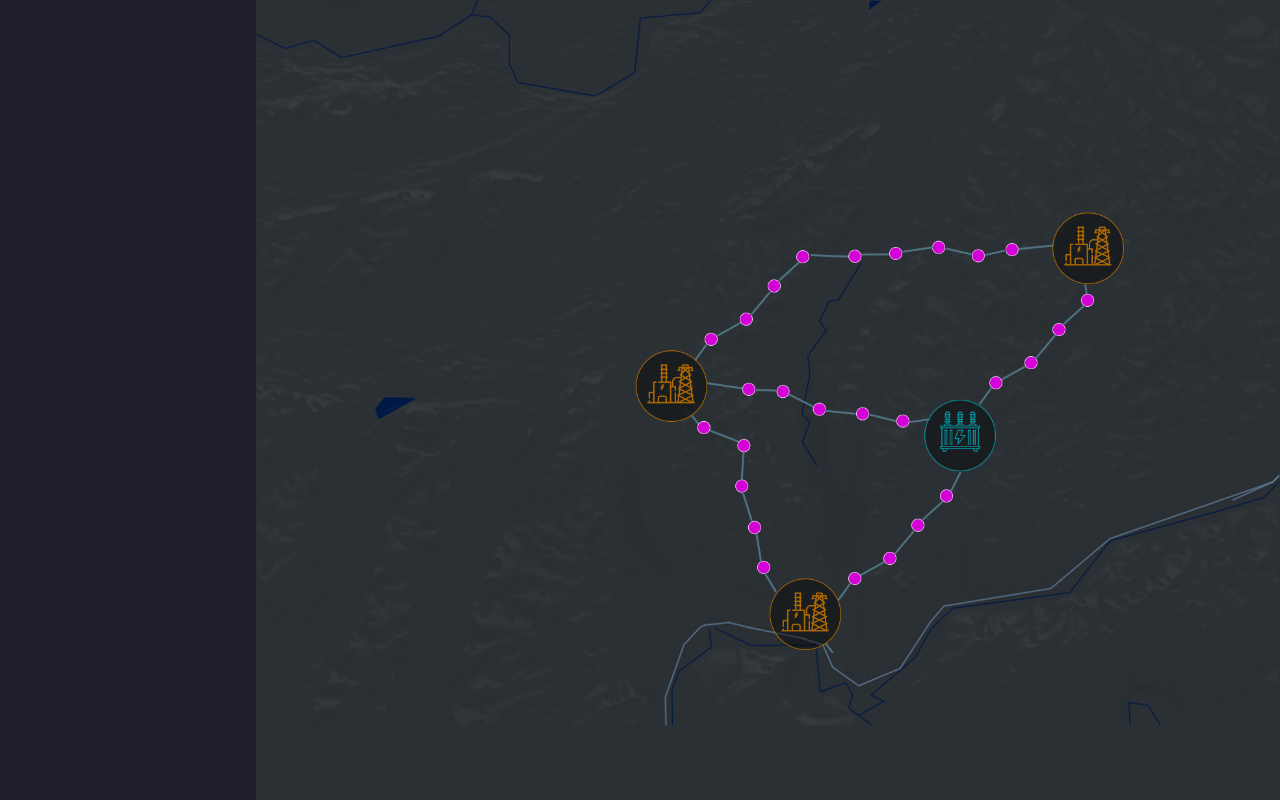
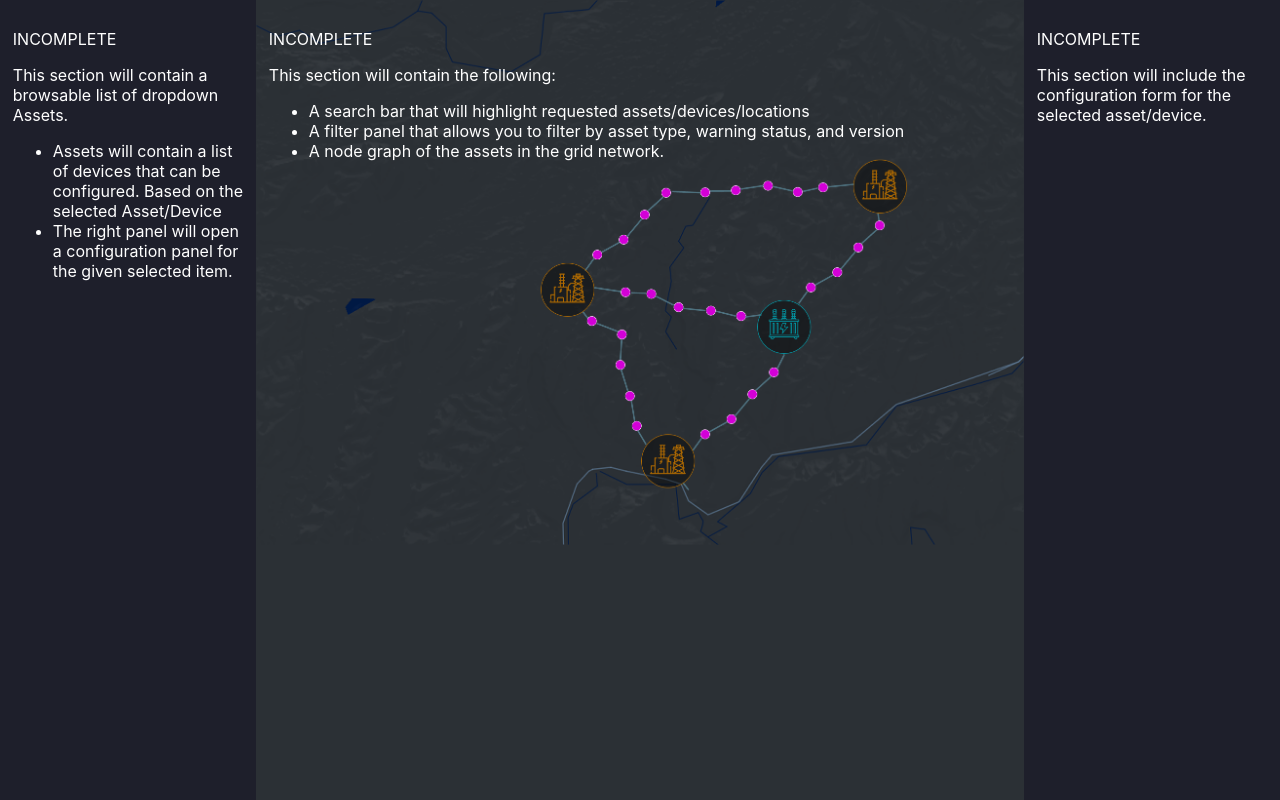
Before and after one commit to AdventureSlugg/DeviceContainerManager, a React (Create React App) app in the folder frontend/: page / in a window 1280 px wide. Built offline with nearby package versions, Linux system fonts and the light colour scheme.

Commit message:
Stubbed out the three panel sections

```diff
--- a/frontend/src/App.css
+++ b/frontend/src/App.css
@@ -6,4 +6,5 @@
 .App {
   background-color: var(--background);
   height: 100vh;
+  color: white;
 }
--- a/frontend/src/App.tsx
+++ b/frontend/src/App.tsx
@@ -3,20 +3,17 @@ import './App.css';
 import React, { ReactNode } from 'react';
 
 import ThreePanelLayout from './components/page-layouts/ThreePanelLayout/ThreePanelLayout';
-
-function Temp (): ReactNode {
-	return (
-		<div>  </div>
-	)
-}
+import LeftPanel from './components/content-sections/LeftPanel/LeftPanel';
+import MiddlePanel from './components/content-sections/MiddlePanel/MiddlePanel';
+import RightPanel from './components/content-sections/RightPanel/RightPanel';
 
 function App() {
 	return (
 		<div className="App">
 			<ThreePanelLayout
-				rightPanel={ Temp() }
-				middlePanel={ Temp() }
-				leftPanel={ Temp() }
+				rightPanel={ RightPanel() }
+				middlePanel={ MiddlePanel() }
+				leftPanel={ LeftPanel() }
 			/>
 		</div>
 	);
--- /dev/null
+++ b/frontend/src/components/content-sections/LeftPanel/LeftPanel.css
@@ -0,0 +1,3 @@
+.leftPanel {
+	padding: 1vw;
+}
--- /dev/null
+++ b/frontend/src/components/content-sections/LeftPanel/LeftPanel.tsx
@@ -0,0 +1,24 @@
+import './LeftPanel.css';
+
+function LeftPanel () {
+	return (
+		<div className='leftPanel'>
+			<p>
+				INCOMPLETE
+			</p>
+			<p>
+				This section will contain a browsable list of dropdown Assets.
+			</p>
+			<ul>
+				<li>
+					Assets will contain a list of devices that can be configured. Based on the selected Asset/Device
+				</li>
+				<li>
+					The right panel will open a configuration panel for the given selected item.
+				</li>
+			</ul>
+		</div>
+	)
+}
+
+export default LeftPanel;
--- /dev/null
+++ b/frontend/src/components/content-sections/MiddlePanel/MiddlePanel.css
@@ -0,0 +1,3 @@
+.middlePanel {
+	padding: 1vw;
+}
--- /dev/null
+++ b/frontend/src/components/content-sections/MiddlePanel/MiddlePanel.tsx
@@ -0,0 +1,27 @@
+import './MiddlePanel.css'
+
+function MiddlePanel () {
+	return (
+		<div className="middlePanel">
+			<p>
+				INCOMPLETE
+			</p>
+			<p>
+				This section will contain the following:
+			</p>
+			<ul>
+				<li>
+					A search bar that will highlight requested assets/devices/locations
+				</li>
+				<li>
+					A filter panel that allows you to filter by asset type, warning status, and version
+				</li>
+				<li>
+					A node graph of the assets in the grid network.
+				</li>
+			</ul>
+		</div>
+	)
+}
+
+export default MiddlePanel;
--- /dev/null
+++ b/frontend/src/components/content-sections/RightPanel/RightPanel.css
@@ -0,0 +1,3 @@
+.rightPanel {
+	padding: 1vw;
+}
--- /dev/null
+++ b/frontend/src/components/content-sections/RightPanel/RightPanel.tsx
@@ -0,0 +1,16 @@
+import './RightPanel.css';
+
+function RightPanel () {
+	return (
+		<div className='rightPanel'>
+			<p>
+				INCOMPLETE
+			</p>
+			<p>
+				This section will include the configuration form for the selected asset/device.
+			</p>
+		</div>
+	)
+}
+
+export default RightPanel;
--- a/frontend/src/components/page-layouts/ThreePanelLayout/ThreePanelLayout.tsx
+++ b/frontend/src/components/page-layouts/ThreePanelLayout/ThreePanelLayout.tsx
@@ -25,7 +25,7 @@ function ThreePanelLayout (children: ThreePanelLayoutProps) {
 				}
 			</div>
 			<div
-				className='toggle right'
+				className='right'
 			>
 				{
 					children.rightPanel
```
